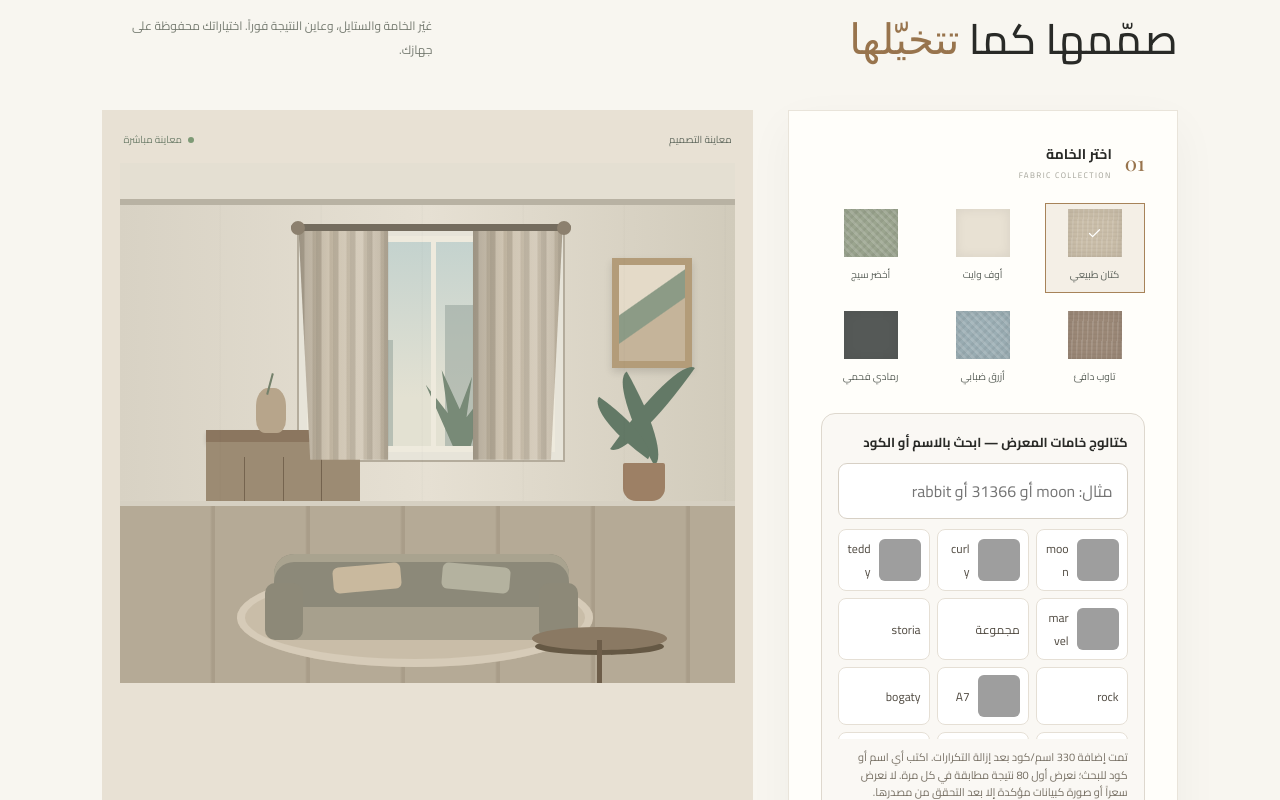
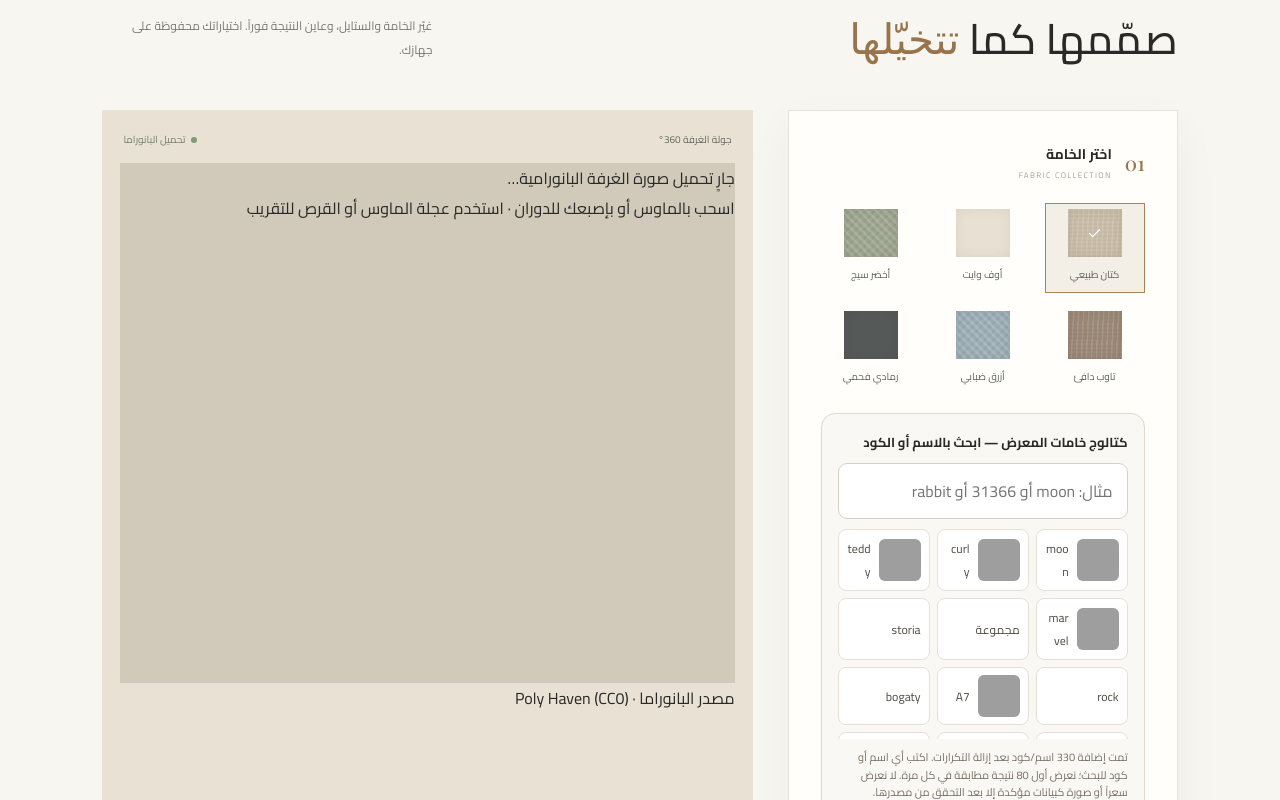
Before and after one commit to ahmedmansour700005-oss/naguib-selim-studio, a React (Vite) app: page / in a window 1280 px wide. Shown: the part 880-1680 px from the top of the page. Built offline with nearby package versions, Linux system fonts and the light colour scheme; grey boxes are pictures that could not be loaded.

Commit message:
Replace CSS room illustration with real 360 panorama viewer

```diff
--- a/src/App.jsx
+++ b/src/App.jsx
@@ -1,4 +1,4 @@
-import React, { useMemo, useState } from 'react'
+import React, { useEffect, useMemo, useRef, useState } from 'react'
 import { calculateFabricRequirement } from './measurement.js'
 import { enrichedFabricCatalog as fabricCatalog } from './fabricCatalog.js'
 import { ArrowDown, ArrowLeft, Check, ChevronDown, Eye, Menu, Ruler, Sparkles, X } from 'lucide-react'
@@ -25,27 +25,61 @@ function Curtain({ color, open, style }) {
   </div>
 }
 
-function RoomPreview({ fabric, open, style, setOpen }) {
-  return <div className="room-shell">
-    <div className="room-top"><span>معاينة التصميم</span><span className="live-dot">معاينة مباشرة</span></div>
-    <div className="room-scene">
-      <div className="ceiling" />
-      <div className="wall">
-        <div className="wall-art"><div className="art-inner" /></div>
-        <div className="window">
-          <div className="window-glass"><div className="sky" /><div className="building b1" /><div className="building b2" /><div className="plant-silhouette" /></div>
-          <div className="window-frame" />
-          <div className="rod"><i /><i /></div>
-          <Curtain color={fabric.color} open={open} style={style} />
-        </div>
-        <div className="console"><div className="console-top" /><div className="console-body"><span /><span /><span /></div></div>
-        <div className="vase"><i /></div>
-        <div className="plant"><i /><i /><i /><b /></div>
-      </div>
-      <div className="floor"><div className="rug" /><div className="sofa"><div className="sofa-back" /><div className="sofa-seat" /><div className="sofa-arm left-arm" /><div className="sofa-arm right-arm" /><div className="cushion c1" /><div className="cushion c2" /></div><div className="table"><i /></div></div>
+function RoomPreview() {
+  const viewerHost = useRef(null)
+  const viewerInstance = useRef(null)
+  const [rotating, setRotating] = useState(true)
+  const [viewerReady, setViewerReady] = useState(false)
+
+  useEffect(() => {
+    if (!viewerHost.current || !window.pannellum) return
+    const viewer = window.pannellum.viewer(viewerHost.current, {
+      type: 'equirectangular',
+      panorama: 'https://dl.polyhaven.org/file/ph-assets/HDRIs/extra/Tonemapped%20JPG/cayley_interior.jpg',
+      autoLoad: true,
+      autoRotate: -1.2,
+      compass: false,
+      showControls: true,
+      showFullscreenCtrl: true,
+      showZoomCtrl: true,
+      mouseZoom: true,
+      draggable: true,
+      hfov: 100,
+      minHfov: 45,
+      maxHfov: 120,
+      pitch: 0,
+      yaw: 0,
+      strings: { loadingLabel: 'جارٍ تحميل الغرفة…', loadButtonLabel: 'تحميل الجولة 360°' }
+    })
+    viewerInstance.current = viewer
+    viewer.on('load', () => setViewerReady(true))
+    viewer.on('error', () => setViewerReady(false))
+    return () => {
+      viewer.destroy()
+      viewerInstance.current = null
+    }
+  }, [])
+
+  const toggleRotation = () => {
+    const viewer = viewerInstance.current
+    if (!viewer) return
+    if (rotating) viewer.stopAutoRotate()
+    else viewer.startAutoRotate(-1.2)
+    setRotating(!rotating)
+  }
+
+  return <div className="room-shell panorama-shell">
+    <div className="room-top"><span>جولة الغرفة 360°</span><span className="live-dot">{viewerReady ? 'بانوراما جاهزة للدوران' : 'تحميل البانوراما'}</span></div>
+    <div className="room-scene panorama-scene">
+      <div ref={viewerHost} className="panorama-viewer" aria-label="جولة بانورامية 360 درجة للغرفة" />
+      {!viewerReady && <div className="panorama-loading">جارٍ تحميل صورة الغرفة البانورامية…</div>}
+      <div className="panorama-hint">اسحب بالماوس أو بإصبعك للدوران · استخدم عجلة الماوس أو القرص للتقريب</div>
     </div>
-    <button className="preview-toggle" onClick={() => setOpen(!open)}><Eye size={16}/>{open ? 'إغلاق الستائر' : 'فتح الستائر'}</button>
-    <div className="preview-caption">غرفة معيشة · تصميم توضيحي قابل للتخصيص</div>
+    <div className="panorama-actions">
+      <button type="button" className="preview-toggle" onClick={toggleRotation}>{rotating ? 'إيقاف الدوران التلقائي' : 'تشغيل الدوران التلقائي'}</button>
+      <a href="https://polyhaven.com/a/cayley_interior" target="_blank" rel="noreferrer">مصدر البانوراما · Poly Haven (CC0)</a>
+    </div>
+    <div className="preview-caption">بانوراما فوتوغرافية 360° من نقطة تصوير واحدة؛ ليست جولة 3D بحركة حرة.</div>
   </div>
 }
 
@@ -193,7 +227,7 @@ export default function App() {
             </div>
             <div className="save-actions"><button className="save-btn" onClick={saveDesign}>{saved ? <><Check size={17}/> تم حفظ التصميم على جهازك</> : <>احفظ اختياراتي <ArrowLeft size={17}/></>}</button><button className="restore-btn" type="button" onClick={restoreDesign} disabled={!hasSavedDesign}>استرجاع آخر تصميم محفوظ</button></div>
           </div>
-          <div className="preview-column"><RoomPreview fabric={fabric} open={open} style={style} setOpen={setOpen}/></div>
+          <div className="preview-column"><RoomPreview /></div>
         </div>
       </section>
 
```
